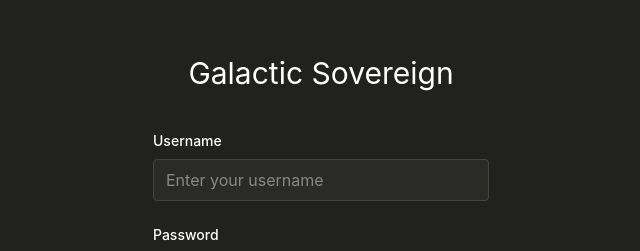
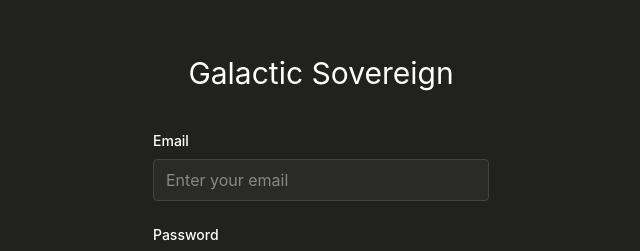
Before and after one commit to Knoblauchpilze/galactic-sovereign-frontend, a SvelteKit app: page / in a window 1280 px wide. Shown: the part 191-442 px from the top of the page, without its empty margins (319-959 px from the left). Built offline with nearby package versions, Linux system fonts and the light colour scheme.

Commit message:
fix(ai): Replaced username with email

```diff
--- a/src/routes/(auth)/+page.server.ts
+++ b/src/routes/(auth)/+page.server.ts
@@ -3,10 +3,10 @@ import type { Actions } from './$types';
 export const actions: Actions = {
 	default: async ({ request }) => {
 		const formData = await request.formData();
-		const username = formData.get('username');
+		const email = formData.get('email');
 		const password = formData.get('password');
 
-		console.log('Login attempt received:', { username, password });
+		console.log('Login attempt received:', { email, password });
 
 		// TODO: Implement actual authentication logic
 
--- a/src/routes/(auth)/+page.svelte
+++ b/src/routes/(auth)/+page.svelte
@@ -1,5 +1,5 @@
 <script lang="ts">
-	let username = $state('');
+	let email = $state('');
 	let password = $state('');
 </script>
 
@@ -8,13 +8,13 @@
 		<h1 class="text-white text-center mb-4 text-3xl">Galactic Sovereign</h1>
 
 		<div class="flex flex-col gap-2">
-			<label for="username" class="text-white font-medium text-sm">Username</label>
+			<label for="email" class="text-white font-medium text-sm">Email</label>
 			<input
-				id="username"
-				name="username"
-				type="text"
-				placeholder="Enter your username"
-				bind:value={username}
+				id="email"
+				name="email"
+				type="email"
+				placeholder="Enter your email"
+				bind:value={email}
 				required
 				class="px-3 py-2 border border-[#444] rounded bg-[#2a2a27] text-white text-base transition-colors focus:outline-none focus:border-[#666] focus:bg-[#333330] placeholder-[#888]"
 			/>
```
Also changed, not shown: 1 other file (tests, documents, lock files or other folders).
